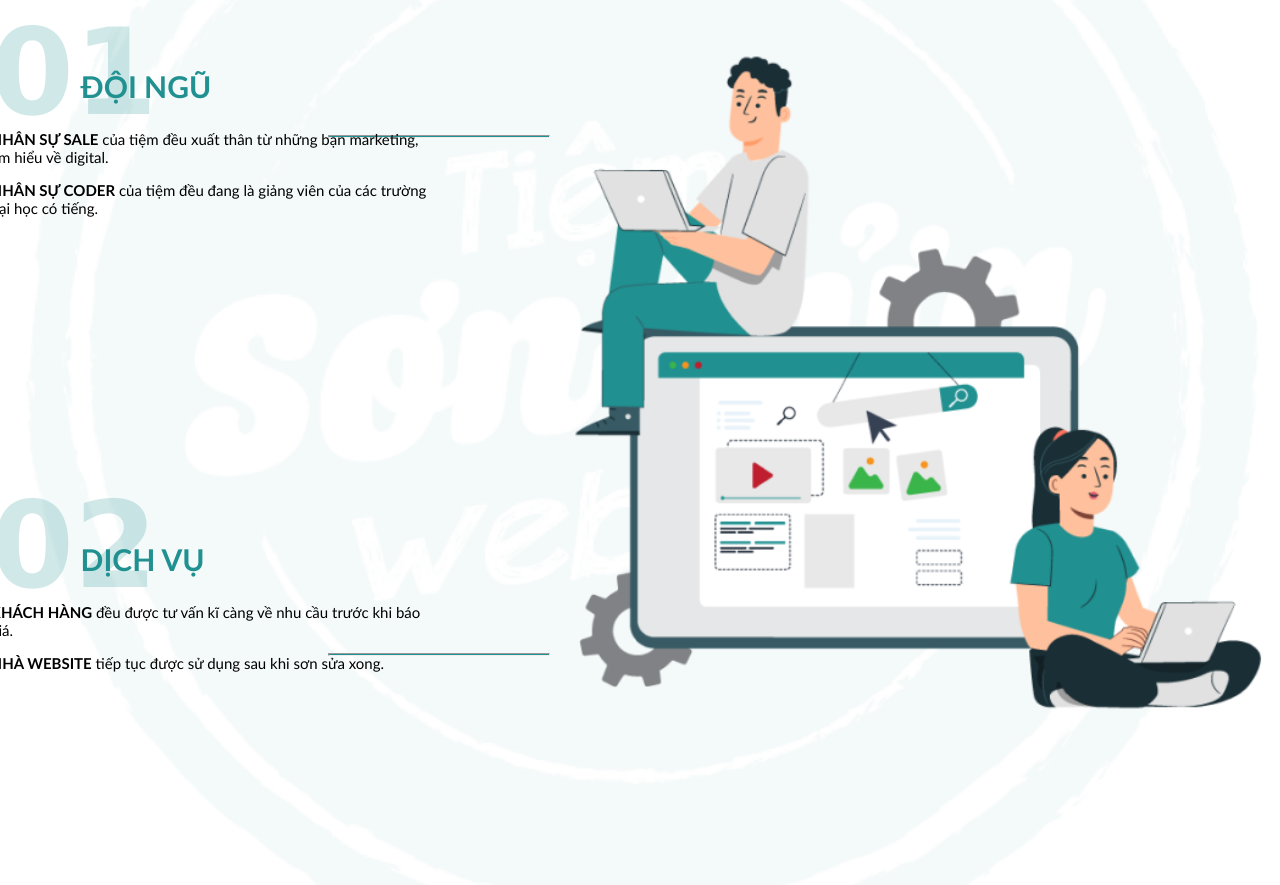
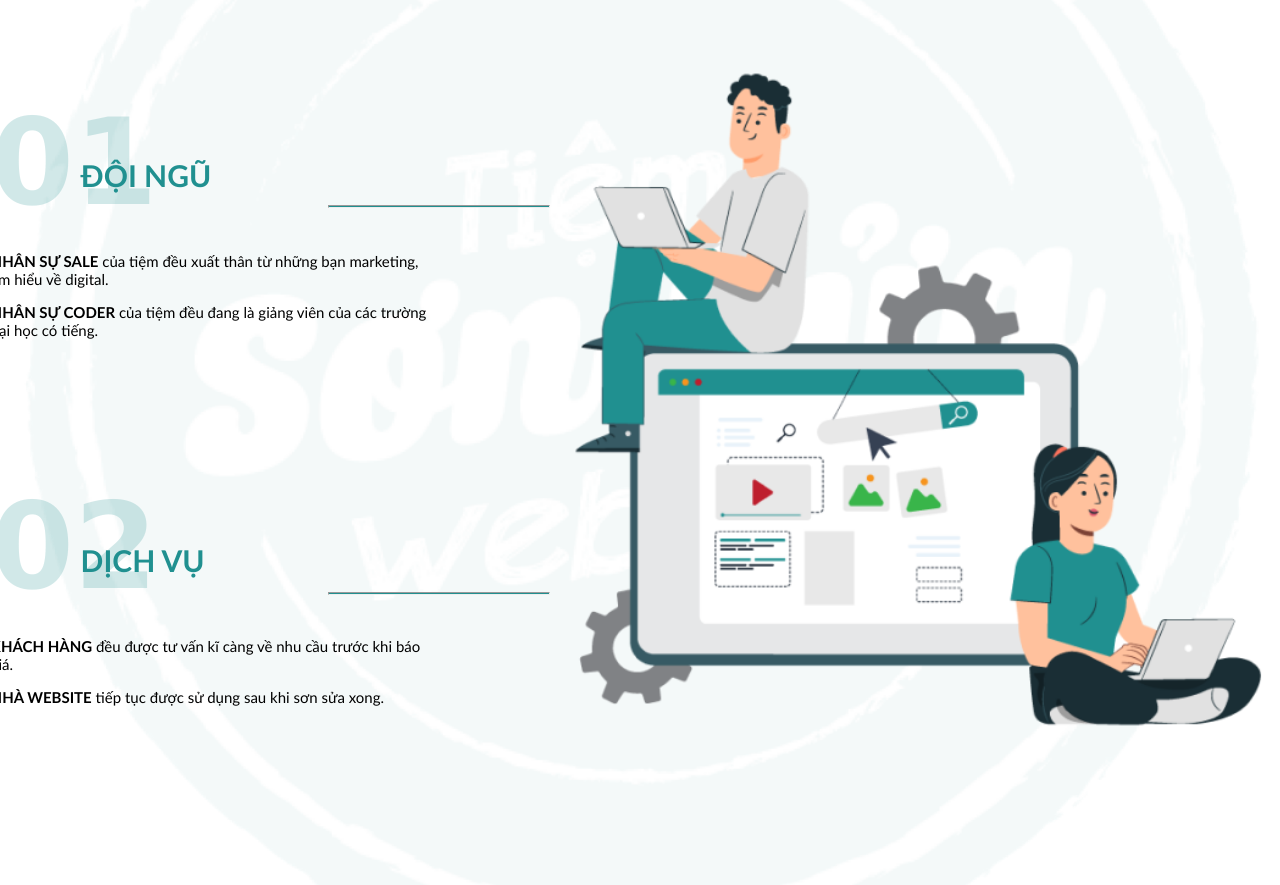
Before and after one commit to bobu1907/web, a plain HTML site: page section1.html in a window 1280 px wide. Shown: the part 1718-2603 px from the top of the page. Drawn offline with Linux system fonts and the light colour scheme.

Commit message:
Update section1.html

```diff
--- a/section1.html
+++ b/section1.html
@@ -150,17 +150,19 @@
 
 
 
-
+    <!-- border-style: solid;border-color: aquamarine; -->
     <div class="section3">
         <div class="s3c1">NĂNG LỰC CỦA TIỆM CHÚNG TÔI</div>
         <div class="s3c2">Tên thì mới , nhưng đội ngũ nhân sự cốt lõi của tiệm lại là những thợ lâu đời của của làng làm Website.</div>
         <div>
-            <table class="tbS3" >
+            <table class="tbS3">
                 <tr>
                     <td>
+                        <div style="height:300px;margin-top: 170px;">
                             <div class="doiNgu01">
                                 <h1>01</h1>
-                            <p class="doiNgu">ĐỘI NGŨ <hr style="width: 220px;height: 1px;background: #209090;position:absolute;top:420px;left: 320px;"></p>
+                                <p class="doiNgu">ĐỘI NGŨ <hr style="width: 220px;height: 1px;background: #209090;position:absolute;top:490px;left: 320px;"></p>
+                                <br>
                                 <p class="nhanSu">
                                     <span>NHÂN SỰ SALE</span> của tiệm đều xuất thân từ những bạn marketing, am hiểu về digital.
                                 </p>
@@ -168,22 +170,26 @@
                                     <span>NHÂN SỰ CODER</span> của tiệm đều đang là giảng viên của các trường đại học có tiếng.
                                 </p>
                             </div>
+                        </div>
                     </td>
                     <td rowspan="2">
                         <img src="img_section/imgS3/team1.png" style="height: 18cm;padding-left: 100px;">
                     </td>
                 </tr>
-                <tr style="height: 200px;">
-                    <td >
+                <tr style="height:100px;">
+                    <td>
+                        <div>
                             <div class="doiNgu01">
                                 <H1>02</H1>
-                            <p class="doiNgu">DỊCH VỤ <hr style="width: 220px;height: 1px;background: #209090;position:absolute;top:938px;left: 320px;"></p>
+                                <p class="doiNgu">DỊCH VỤ <hr style="width: 220px;height: 1px;background: #209090;position:absolute;top:877px;left: 320px;"></p>
+                                <br>
                                 <p class="nhanSu">
                                     <span>KHÁCH HÀNG</span> đều được tư vấn kĩ càng về nhu cầu trước khi báo giá.
                                 </p>
                                 <p class="nhanSu">
                                     <span>NHÀ WEBSITE</span> tiếp tục được sử dụng sau khi sơn sửa xong.
                                 </p>
+                            </div>
                         </div>
                     </td>
                 </tr>
```
Lines whose indentation alone changed are shown as unchanged.
